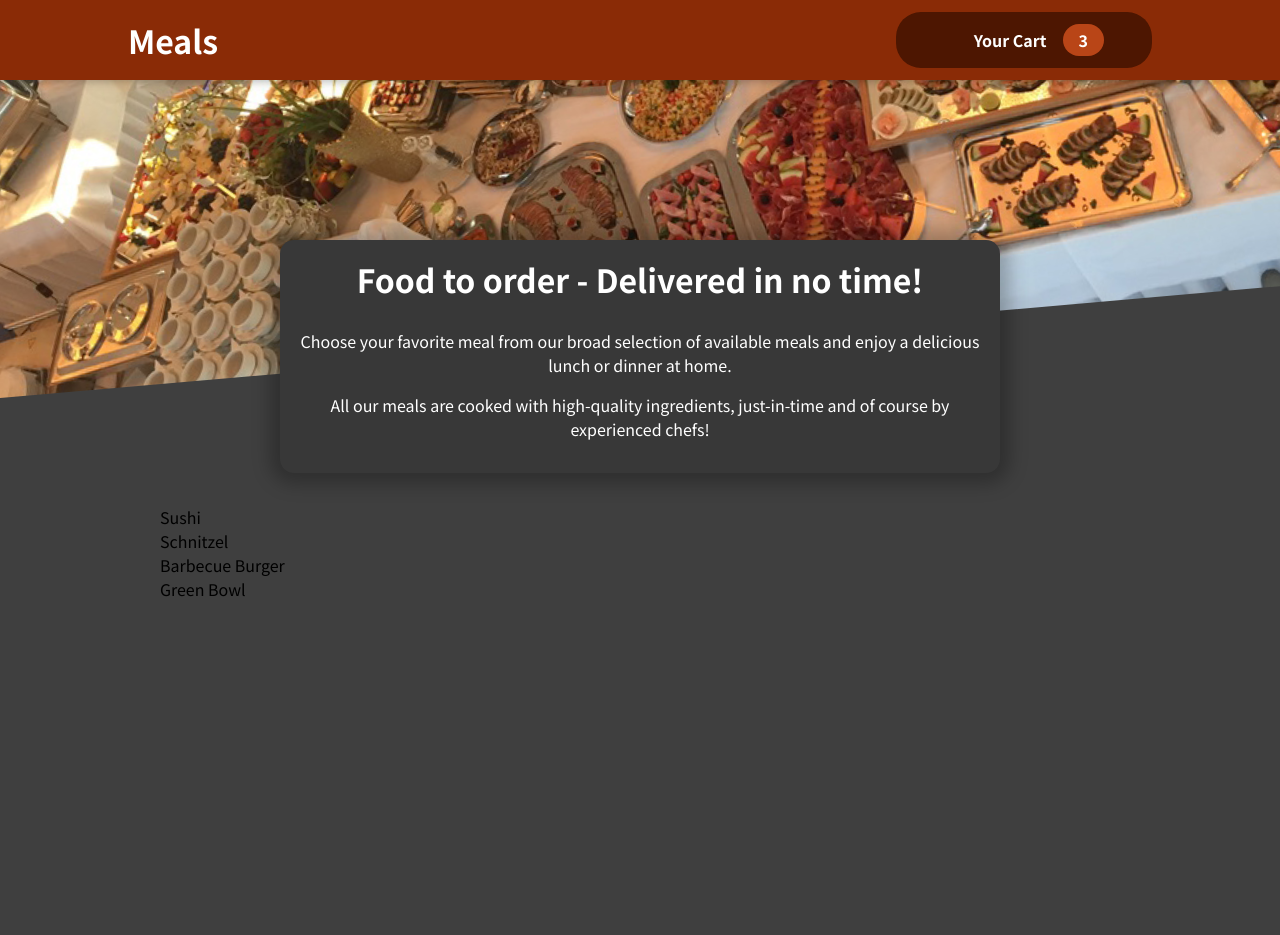
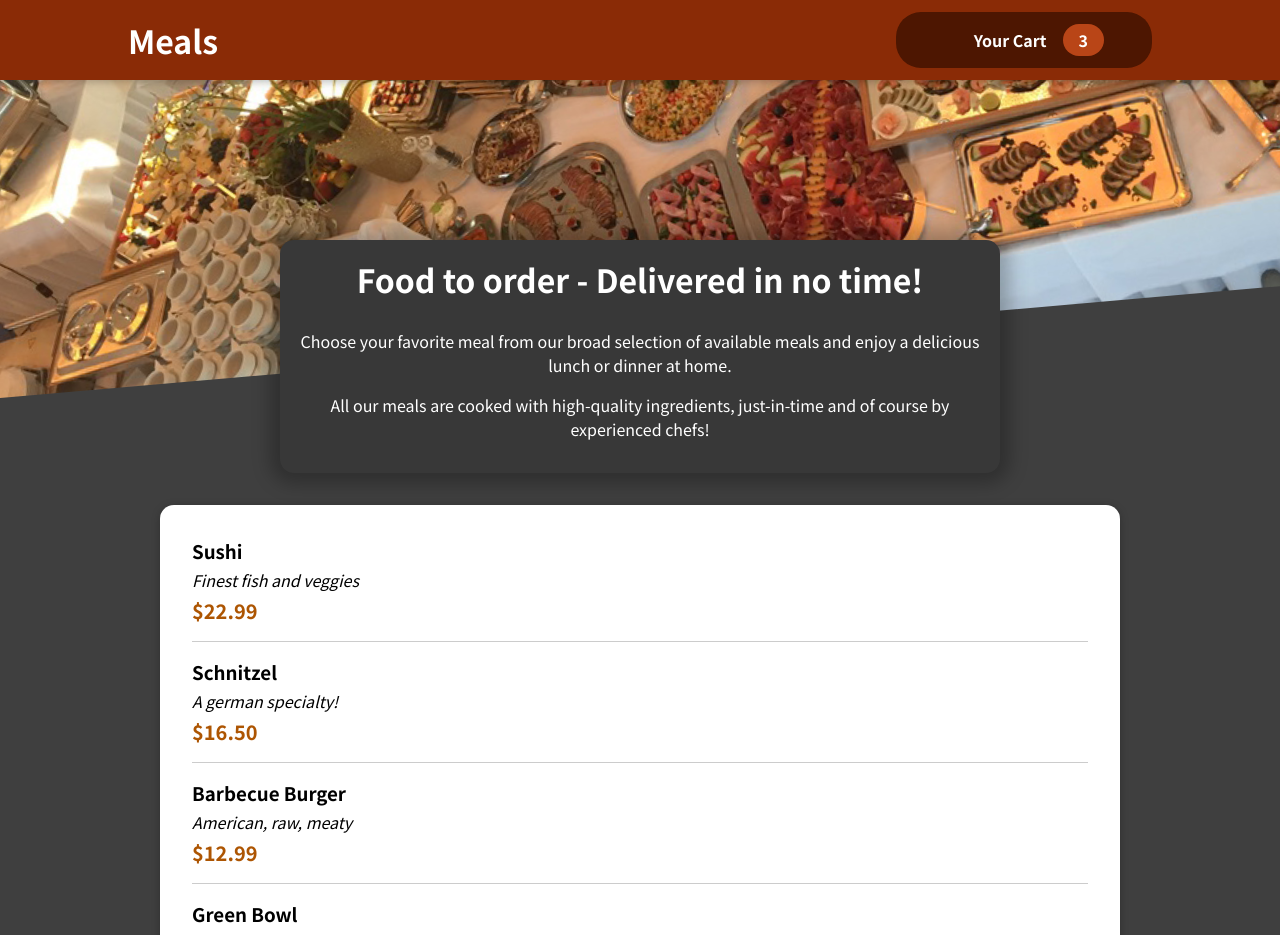
Before and after one commit to fishenchips/food-order-app, a React (Create React App) app: page / in a window 1280 px wide. Shown: the top 935 px of the page. Before the commit the page ends 800 px from the top, so only its background shows below. Built offline with nearby package versions, Linux system fonts and the light colour scheme; some icons are missing.

Commit message:
adding a card module and rendering dummy data through MealItem.js

```diff
--- a/src/components/Meals/AvailableMeals.js
+++ b/src/components/Meals/AvailableMeals.js
@@ -1,5 +1,7 @@
 import React from "react";
+import Card from "../UI/Card";
 import classes from "./AvailableMeals.module.css";
+import MealItem from "./MealItem/MealItem";
 
 //will use dummy data
 const DUMMY_MEALS = [
@@ -32,11 +34,18 @@
 function AvailableMeals() {
   return (
     <section className={classes.meals}>
-      <ul>
-        {DUMMY_MEALS.map((meal) => (
-          <li>{meal.name}</li>
-        ))}
-      </ul>
+      <Card>
+        <ul>
+          {DUMMY_MEALS.map((meal) => (
+            <MealItem
+              key={meal.id}
+              name={meal.name}
+              description={meal.description}
+              price={meal.price}
+            />
+          ))}
+        </ul>
+      </Card>
     </section>
   );
 }
--- /dev/null
+++ b/src/components/Meals/MealItem/MealItem.js
@@ -0,0 +1,21 @@
+import React from "react";
+import classes from "./MealItem.module.css";
+
+function MealItem(props) {
+  //formatting price and then using it below
+  const price = `$${props.price.toFixed(2)}`;
+
+  //imported into ul
+  return (
+    <li className={classes.meal}>
+      <div>
+        <h3>{props.name}</h3>
+        <div className={classes.description}>{props.description}</div>
+        <div className={classes.price}>{price}</div>
+      </div>
+      <div></div>
+    </li>
+  );
+}
+
+export default MealItem;
--- /dev/null
+++ b/src/components/Meals/MealItem/MealItem.module.css
@@ -0,0 +1,22 @@
+.meal {
+    display: flex;
+    justify-content: space-between;
+    margin: 1rem;
+    padding-bottom: 1rem;
+    border-bottom: 1px solid #ccc;
+  }
+
+  .meal h3 {
+    margin: 0 0 0.25rem 0;
+  }
+
+  .description {
+    font-style: italic;
+  }
+
+  .price {
+    margin-top: 0.25rem;
+    font-weight: bold;
+    color: #ad5502;
+    font-size: 1.25rem;
+}
--- /dev/null
+++ b/src/components/UI/Card.js
@@ -0,0 +1,10 @@
+import React from "react";
+import classes from "./Card.module.css";
+
+//Wrapper that be used for any content
+function Card(props) {
+  //whatever is passed in the card, is used inside Card
+  return <div className={classes.card}>{props.children}</div>;
+}
+
+export default Card;
--- /dev/null
+++ b/src/components/UI/Card.module.css
@@ -0,0 +1,6 @@
+.card {
+    padding: 1rem;
+    box-shadow: 0 2px 8px rgba(0, 0, 0, 0.25);
+    border-radius: 14px;
+    background-color: white;
+}
```
Also changed, not shown: src/components/Meals/MealItem/MealItemForm.js (added, +7 -0 lines), 1 other file (tests, documents, lock files or other folders).
